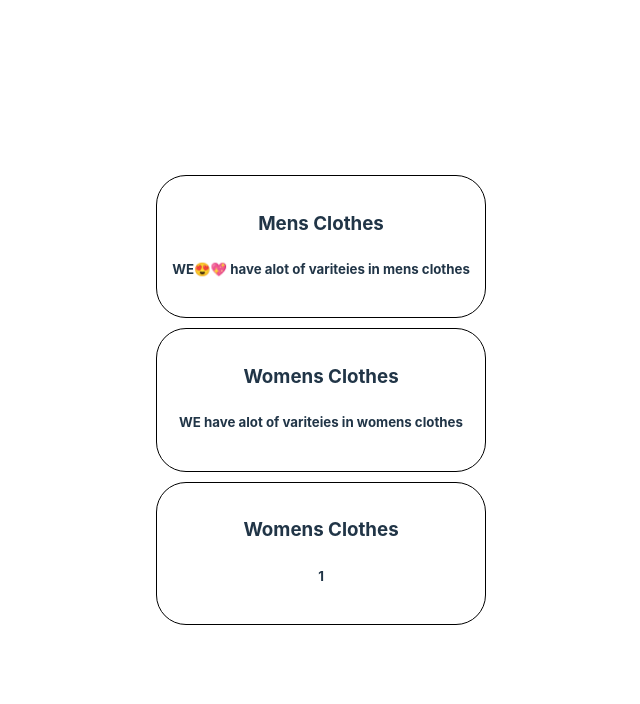
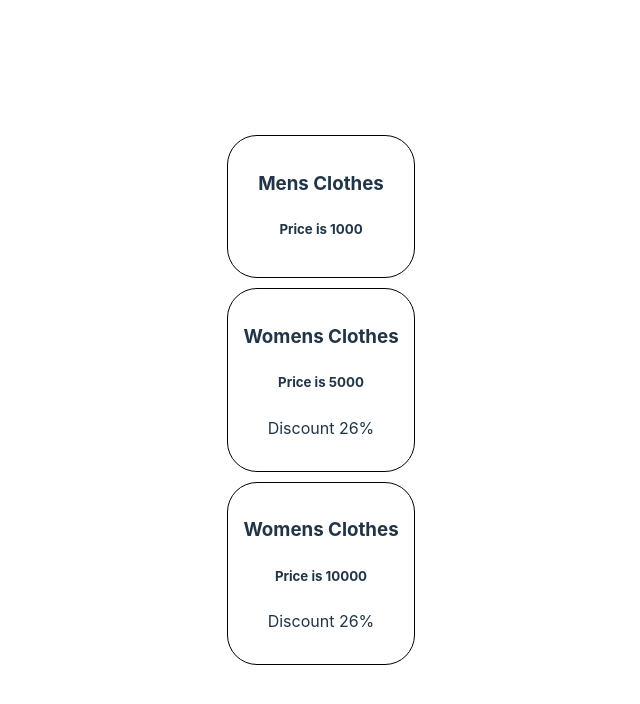
Before and after one commit to Hamadullah12/javascript-course, a React (Vite) app in the folder React/Learning-React-App/: page / in a window 1280 px wide. Shown: the top 704 px of the page, without its empty margins (319-959 px from the left). Built offline with nearby package versions, Linux system fonts and the light colour scheme.

Commit message:
conditional statements done

```diff
--- a/React/Learning-React-App/src/ProductLists.jsx
+++ b/React/Learning-React-App/src/ProductLists.jsx
@@ -1,10 +1,12 @@
 import Products from "./Products";
 function ProductsList() {
+    let features = ["soft", "good-stuff", "neat-and-clean"];
     return (
         <>
-     <Products title = "Mens Clothes" description="WE😍💖 have alot of variteies in mens clothes"/>
-     <Products title = "Womens Clothes" description="WE have alot of variteies in womens clothes"/>
-     <Products title = "Womens Clothes" />
+     {/* <Products title="Mens Clothes"  feature = {features}/> */}
+     <Products title = "Mens Clothes" price = {1000} />
+     <Products title = "Womens Clothes" price = {5000} />
+     <Products title = "Womens Clothes" price = {10000} />
         </>
     )
 }
--- a/React/Learning-React-App/src/Products.jsx
+++ b/React/Learning-React-App/src/Products.jsx
@@ -1,9 +1,12 @@
 import "./Products.css";
-function Products({title, description= 1}) {
+function Products({title, price, feature}) {
     return (
         <div className="Products">
             <h3>{ title }</h3>
-            <h5>{ description }</h5>
+            <h5>Price is {price}</h5>
+            {/* <p>{feature.map((feature) =>
+                <li>{feature} </li>)}</p> */}
+            {price > 2000 && <p>Discount 26%</p>}
     </div>
     )
 }
```
